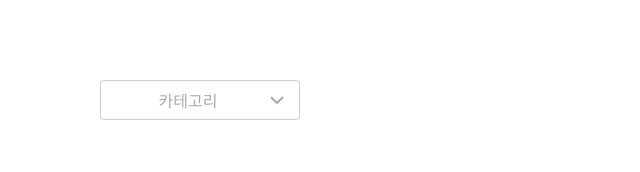
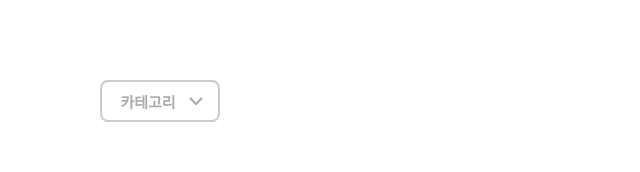
Before and after one commit to amongDOHEE/multi-select-sandbox, a React (Create React App) app: page / in a window 1280 px wide. Shown: the top 172 px of the page, without its empty margins (0-640 px from the left). Built offline with nearby package versions, Linux system fonts and the light colour scheme.

Commit message:
modify: select condition UI

```diff
--- a/src/App.css
+++ b/src/App.css
@@ -38,7 +38,7 @@
 }
 
 .fillter-width {
-  width: 200px;
+  width: 120px;
   margin-left: 100px;
   margin-top: 10vh;
 }
--- a/src/App.tsx
+++ b/src/App.tsx
@@ -52,11 +52,18 @@ function App() {
   ];
   const [selected, setSelected] = useState([]);
 
+  // eslint-disable-next-line @typescript-eslint/no-unused-vars
+  const buttonTest = () => {
+    // eslint-disable-next-line no-console
+    console.log("hello");
+  };
+
   return (
     <div className="App">
       <div>
         <MultiSelect
           className="fillter-width"
+          applyButton={buttonTest}
           options={options}
           value={selected}
           onChange={setSelected}
--- a/src/multi-select-component/lib/interfaces.ts
+++ b/src/multi-select-component/lib/interfaces.ts
@@ -35,4 +35,5 @@ export interface ISelectProps {
   isCreatable?: boolean;
   onCreateOption?: any;
   closeOnChangedValue?: boolean;
+  applyButton?: any;
 }
--- a/src/multi-select-component/multi-select/dropdown.tsx
+++ b/src/multi-select-component/multi-select/dropdown.tsx
@@ -10,25 +10,25 @@ import { useKey } from "../hooks/use-key";
 import { useMultiSelect } from "../hooks/use-multi-select";
 import { KEY } from "../lib/constants";
 import SelectPanel from "../select-panel";
-import { Cross } from "../select-panel/cross";
+//import { Cross } from "../select-panel/cross";
 import { Arrow } from "./arrow";
 import { DropdownHeader } from "./header";
 import { Loading } from "./loading";
 
 const Dropdown = () => {
   const {
-    t,
+    //t,
     onMenuToggle,
     ArrowRenderer,
     shouldToggleOnHover,
     isLoading,
     disabled,
-    onChange,
+    //onChange,
     labelledBy,
     value,
     isOpen,
     defaultIsOpen,
-    ClearSelectedIcon,
+    //ClearSelectedIcon,
     closeOnChangedValue,
   } = useMultiSelect();
 
@@ -101,11 +101,15 @@ const Dropdown = () => {
     isInternalExpand && setExpanded(isLoading || disabled ? false : !expanded);
   };
 
+  {
+    /**
   const handleClearSelected = (e: any) => {
     e.stopPropagation();
     onChange([]);
     isInternalExpand && setExpanded(false);
   };
+  */
+  }
 
   return (
     <div
@@ -123,9 +127,11 @@ const Dropdown = () => {
     >
       <div className="dropdown-heading" onClick={toggleExpanded}>
         <div className="dropdown-heading-value">
-          <DropdownHeader />
+          {/*input text (select)*/}
+          {<DropdownHeader />}
         </div>
         {isLoading && <Loading />}
+        {/**
         {value.length > 0 && ClearSelectedIcon !== null && (
           <button
             type="button"
@@ -137,6 +143,7 @@ const Dropdown = () => {
             {ClearSelectedIcon || <Cross />}
           </button>
         )}
+        */}
         <FinalArrow expanded={expanded} />
       </div>
       {expanded && (
--- a/src/multi-select-component/multi-select/header.tsx
+++ b/src/multi-select-component/multi-select/header.tsx
@@ -6,9 +6,22 @@ export const DropdownHeader = () => {
   const { t, value, options, valueRenderer } = useMultiSelect();
 
   const noneSelected = value.length === 0;
-  const allSelected = value.length === options.length;
   const customText = valueRenderer && valueRenderer(value, options);
 
+  return noneSelected ? (
+    //미선택시
+    <span className="dropdown-header-font gray">
+      {customText || t("selectSomeItems")}
+    </span>
+  ) : (
+    //조건선택시
+    <span className="dropdown-header-font" style={{ color: "#34caae" }}>
+      {customText || t("selectSomeItems")}
+    </span>
+  );
+
+  /*
+  const allSelected = value.length === options.length;
   const getSelectedText = () => value.map((s) => s.label).join(", ");
 
   return noneSelected ? (
@@ -19,4 +32,5 @@ export const DropdownHeader = () => {
         (allSelected ? t("allItemsAreSelected") : getSelectedText())}
     </span>
   );
+  */
 };
--- a/src/multi-select-component/select-panel/index.tsx
+++ b/src/multi-select-component/select-panel/index.tsx
@@ -41,6 +41,7 @@ const SelectPanel = () => {
     debounceDuration,
     isCreatable,
     onCreateOption,
+    applyButton, //적용 버튼 클릭 시 함수
   } = useMultiSelect();
 
   const listRef = useRef<any>();
@@ -198,13 +199,6 @@ const SelectPanel = () => {
     getFilteredOptions().then(setFilteredOptions);
   }, [searchTextForFilter, options]);
 
-  //적용 버튼 클릭 시
-  // eslint-disable-next-line @typescript-eslint/no-unused-vars
-  const applyButton = () => {
-    // eslint-disable-next-line no-console
-    console.log("hello");
-  };
-
   const creationRef: any = useRef();
   useKey([KEY.ENTER], handleOnCreateOption, { target: creationRef });
 
@@ -277,7 +271,7 @@ const SelectPanel = () => {
         )}
       </ul>
       <div className="blank-style"></div>
-      <button className="btn" onClick={() => applyButton()}>
+      <button className="btn" onClick={applyButton}>
         적용
       </button>
     </div>
--- a/src/multi-select-component/style.css
+++ b/src/multi-select-component/style.css
@@ -4,6 +4,7 @@
   --rmsc-selected: #e2e6ea;
   --rmsc-border: #ccc;
   --rmsc-gray: #aaa;
+  --rmsc-mint: #34caae;
   --rmsc-bg: #fff;
   --rmsc-p: 10px;
   --rmsc-radius: 4px;
@@ -16,6 +17,10 @@
 }
 
 .rmsc .gray {
+  color: var(--rmsc-gray);
+}
+
+.mint {
   color: var(--rmsc-gray);
 }
 
@@ -40,8 +45,8 @@
   position: relative;
   outline: 0;
   background-color: var(--rmsc-bg);
-  border: 1px solid var(--rmsc-border);
-  border-radius: var(--rmsc-radius);
+  border: 2px solid var(--rmsc-border);
+  border-radius: 8px;
 }
 
 .rmsc .dropdown-container[aria-disabled="true"]:focus-within {
@@ -269,3 +274,8 @@ input[type='checkbox']:checked {
 .blank-style {
   height: 28px;
 }
+
+.dropdown-header-font {
+  font-size: 15px;
+  font-weight: 600;
+}
```
